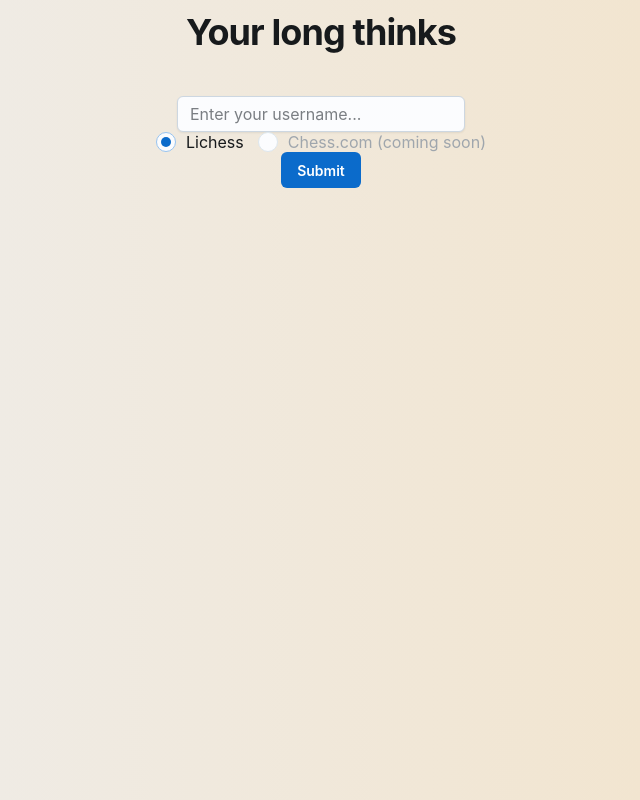
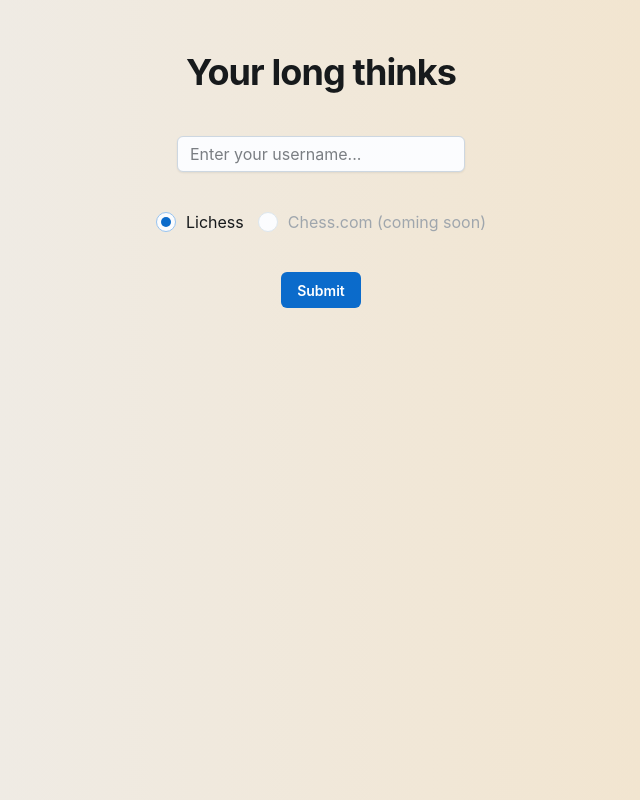
Before and after one commit to danbockapps/longthinks, a Next.js app in the folder frontend/: page /longthinks/ in a window 1280 px wide. Shown: the whole page, without its empty margins (319-959 px from the left). Built offline with nearby package versions, Linux system fonts and the light colour scheme.

Commit message:
Add StyledEngineProvider to fix CSS precedence

```diff
--- a/frontend/app/page.tsx
+++ b/frontend/app/page.tsx
@@ -3,6 +3,7 @@
 import { useState } from 'react'
 import Enter from './Enter'
 import Boards from './Boards'
+import { StyledEngineProvider } from '@mui/joy'
 
 export type Think = [string, number]
 
@@ -25,9 +26,12 @@ export default function Home() {
   }
 
   return (
-    <main className='container mx-auto'>
-      <Enter {...{ onSubmit, loading }} />
-      <Boards {...{ thinks }} />
-    </main>
+    <StyledEngineProvider injectFirst>
+      {/* ☝️ Gives Tailwind css precedence over MUI */}
+      <main className='container mx-auto'>
+        <Enter {...{ onSubmit, loading }} />
+        <Boards {...{ thinks }} />
+      </main>
+    </StyledEngineProvider>
   )
 }
```
